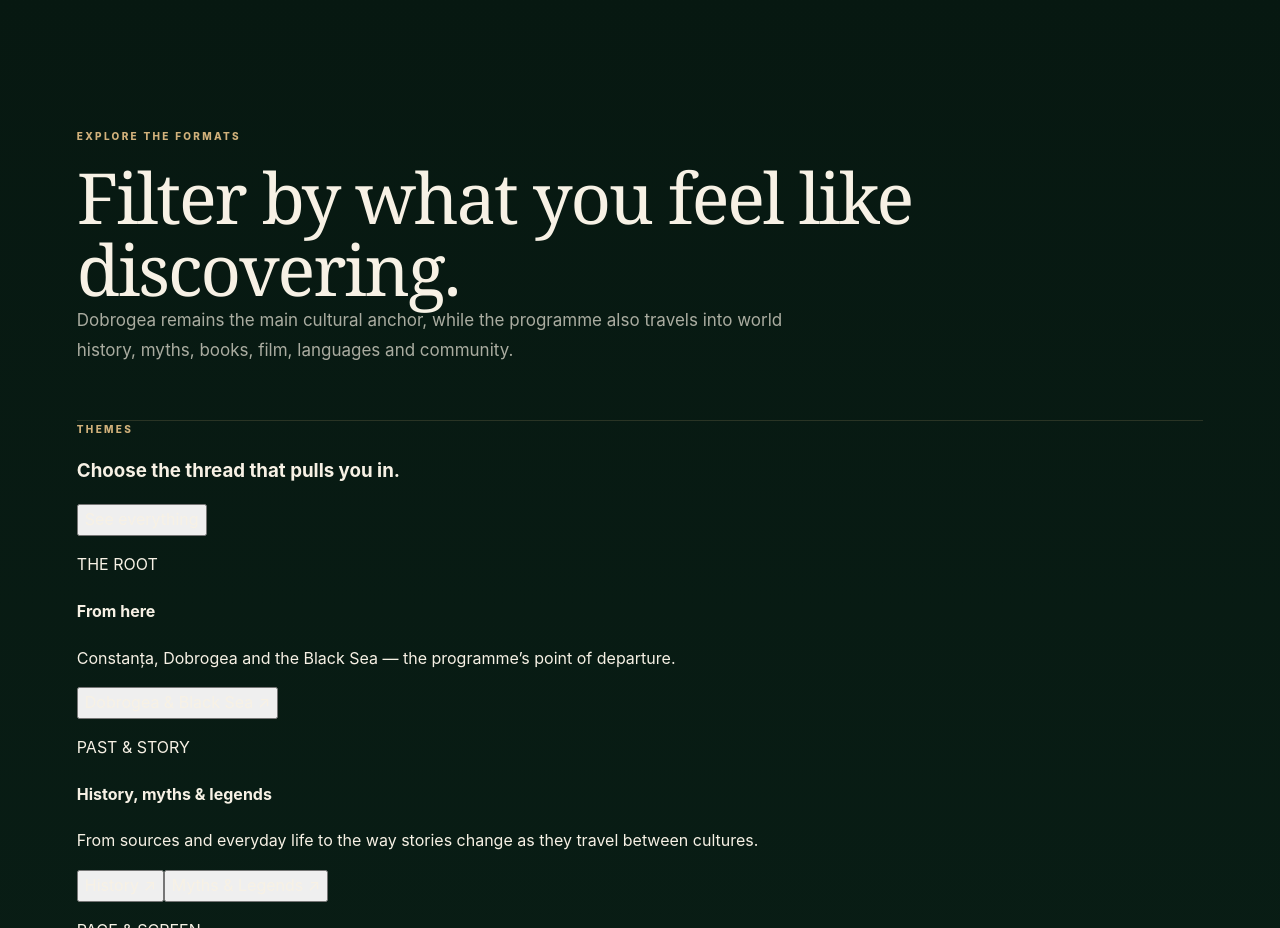
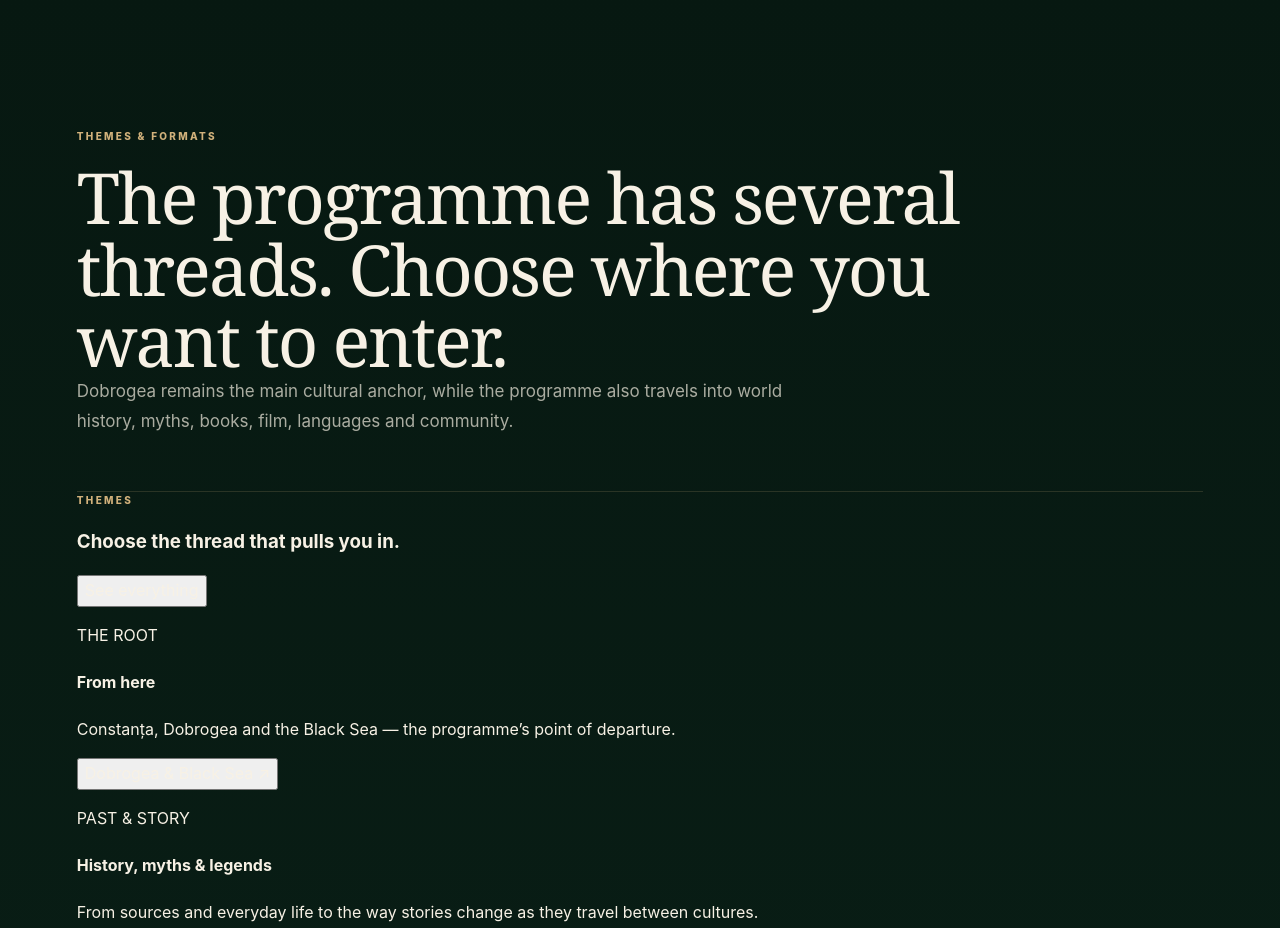
Before and after one commit to drezzillah-prog/pocket-goat-website, a Next.js app: page /en/events in a window 1280 px wide. Shown: the part 1200-2128 px from the top of the page. Built offline with nearby package versions, Linux system fonts and the light colour scheme.

Commit message:
copy: give event themes a clearer hierarchy

```diff
--- a/src/app/[locale]/events/page.tsx
+++ b/src/app/[locale]/events/page.tsx
@@ -33,8 +33,8 @@ export default async function EventsPage({ params }: { params: Promise<{ locale:
 
       <section className="events-explore">
         <div className="events-heading">
-          <p className="kicker">{ro ? "EXPLOREAZĂ FORMATELE" : "EXPLORE THE FORMATS"}</p>
-          <h2>{ro ? "Filtrează după ce ai chef să descoperi." : "Filter by what you feel like discovering."}</h2>
+          <p className="kicker">{ro ? "TEMATICI & FORMATE" : "THEMES & FORMATS"}</p>
+          <h2>{ro ? "Programul are mai multe fire. Alege de unde vrei să intri." : "The programme has several threads. Choose where you want to enter."}</h2>
           <p>
             {ro
               ? "Dobrogea rămâne axa principală, dar programul merge și spre istorie mondială, mituri, cărți, film, limbi și comunitate."
```
